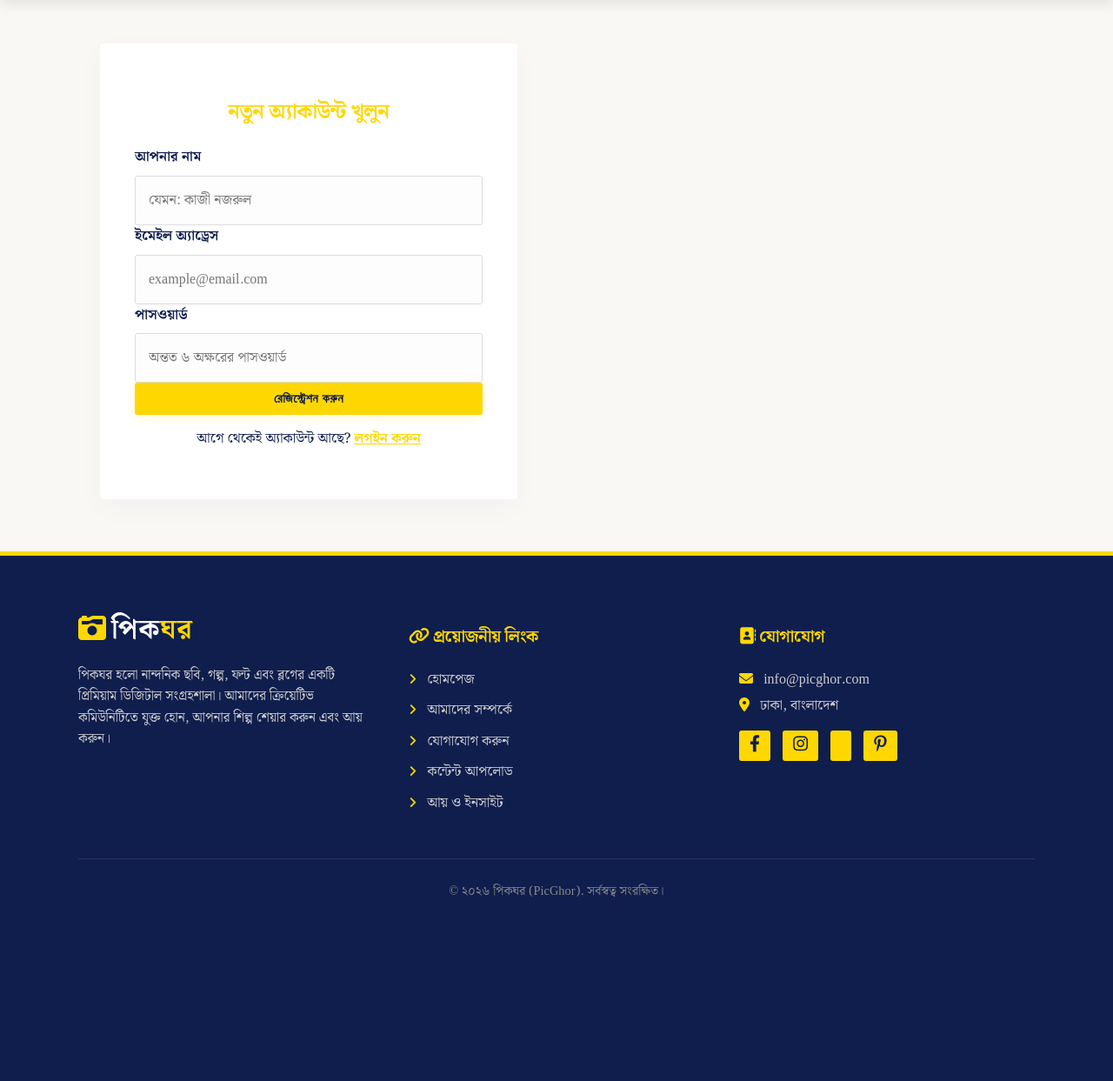
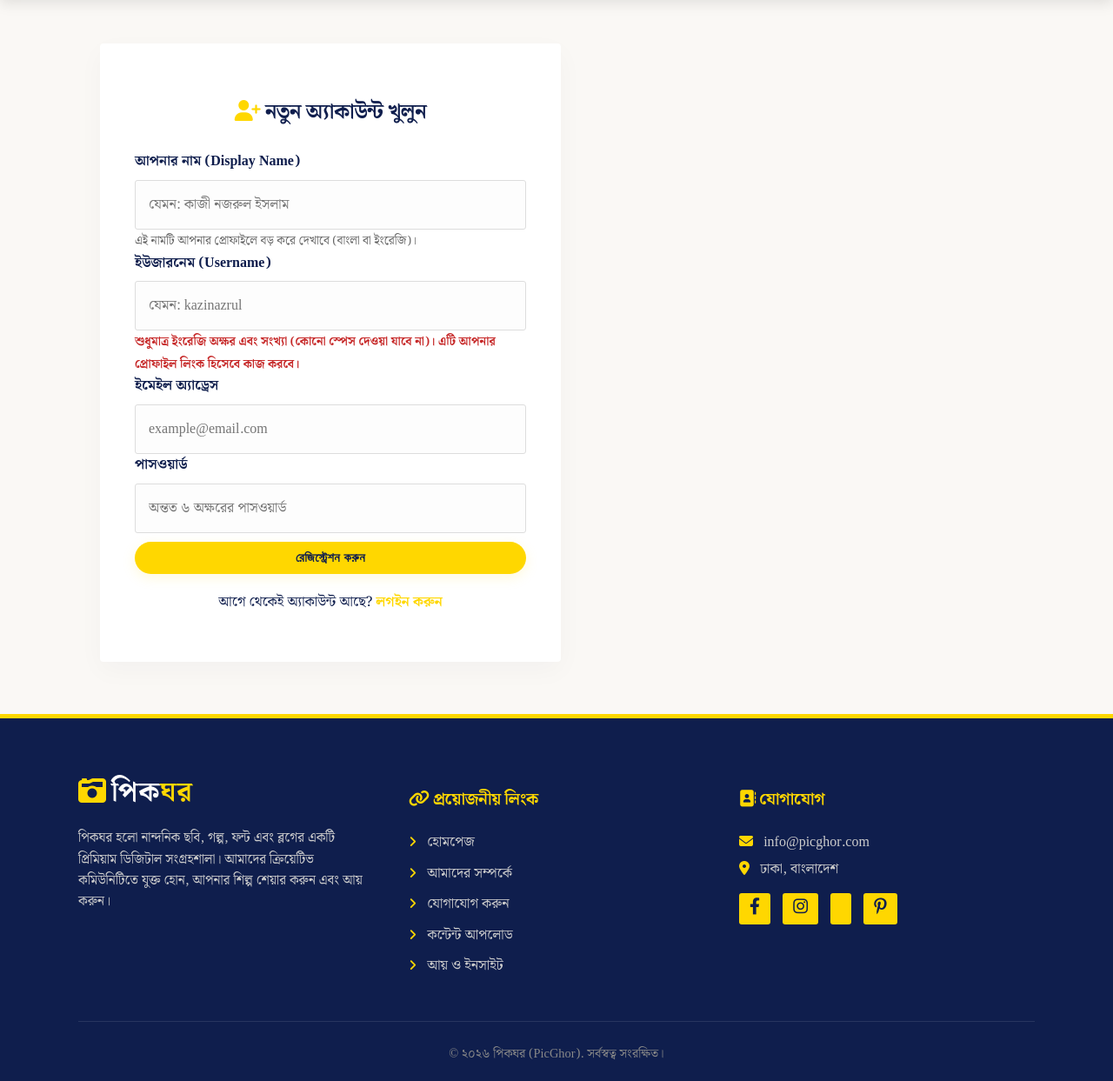
Before and after one commit to siaful2580mm-hub/testing, a Flask app: page /signup in a window 1280 px wide. Shown: the part 86-1329 px from the top of the page at 87% size. Before the commit the page ends 1117 px from the top, so only its background shows below. Run offline with Flask 3, Linux system fonts and the light colour scheme.

Commit message:
Update signup.html

```diff
--- a/templates/signup.html
+++ b/templates/signup.html
@@ -1,14 +1,24 @@
- {% extends "base.html" %}
-{% block title %}রেজিস্ট্রেশন | সাহিত্যিক সংগ্রহশালা{% endblock %}
+{% extends "base.html" %}
+{% block title %}রেজিস্ট্রেশন | পিকঘর{% endblock %}
 
 {% block content %}
-<div class="form-box" style="max-width: 400px;">
-    <h2 style="text-align: center; color: var(--accent); margin-bottom: 20px;">নতুন অ্যাকাউন্ট খুলুন</h2>
+<div class="form-box" style="max-width: 450px;">
+    <h2 style="text-align: center; color: var(--nav-bg); margin-bottom: 25px;"><i class="fa-solid fa-user-plus" style="color: var(--accent);"></i> নতুন অ্যাকাউন্ট খুলুন</h2>
 
     <form action="/signup" method="POST">
+
+        <!-- আসল নাম (বাংলা বা ইংরেজি, স্পেসসহ) -->
         <div class="form-group">
-            <label>আপনার নাম</label>
-            <input type="text" name="username" required placeholder="যেমন: কাজী নজরুল">
+            <label>আপনার নাম (Display Name)</label>
+            <input type="text" name="display_name" required placeholder="যেমন: কাজী নজরুল ইসলাম">
+            <small style="color: #666; font-size: 0.85rem;">এই নামটি আপনার প্রোফাইলে বড় করে দেখাবে (বাংলা বা ইংরেজি)।</small>
+        </div>
+
+        <!-- ইউজারনেম (প্রোফাইল লিংকের জন্য) -->
+        <div class="form-group">
+            <label>ইউজারনেম (Username)</label>
+            <input type="text" name="username" id="usernameInput" required placeholder="যেমন: kazinazrul">
+            <small style="color: #c62828; font-size: 0.85rem; font-weight: bold;">শুধুমাত্র ইংরেজি অক্ষর এবং সংখ্যা (কোনো স্পেস দেওয়া যাবে না)। এটি আপনার প্রোফাইল লিংক হিসেবে কাজ করবে।</small>
         </div>
 
         <div class="form-group">
@@ -21,11 +31,20 @@
             <input type="password" name="password" required placeholder="অন্তত ৬ অক্ষরের পাসওয়ার্ড">
         </div>
 
-        <button type="submit" class="btn-primary" style="width: 100%; border:none; padding:12px; font-size:1.1rem; cursor:pointer;">রেজিস্ট্রেশন করুন</button>
+        <button type="submit" class="btn-primary" style="width: 100%; border:none; padding:12px; font-size:1.1rem; cursor:pointer; border-radius: 30px; margin-top: 10px;">রেজিস্ট্রেশন করুন</button>
     </form>
 
-    <p style="text-align: center; margin-top: 15px;">
-        আগে থেকেই অ্যাকাউন্ট আছে? <a href="/login" style="color: var(--accent); font-weight:bold;">লগইন করুন</a>
+    <p style="text-align: center; margin-top: 20px; color: var(--text-main);">
+        আগে থেকেই অ্যাকাউন্ট আছে? <a href="/login" style="color: var(--accent); font-weight:bold; text-decoration: none;">লগইন করুন</a>
     </p>
 </div>
+
+<!-- Username থেকে স্পেস সরানোর স্ক্রিপ্ট -->
+<script>
+    document.getElementById('usernameInput').addEventListener('input', function() {
+        let val = this.value;
+        // স্পেস এবং বাংলা অক্ষর রিমুভ করে দিবে
+        this.value = val.toLowerCase().replace(/\s+/g, '').replace(/[^a-z0-9_]/g, '');
+    });
+</script>
 {% endblock %}
```
